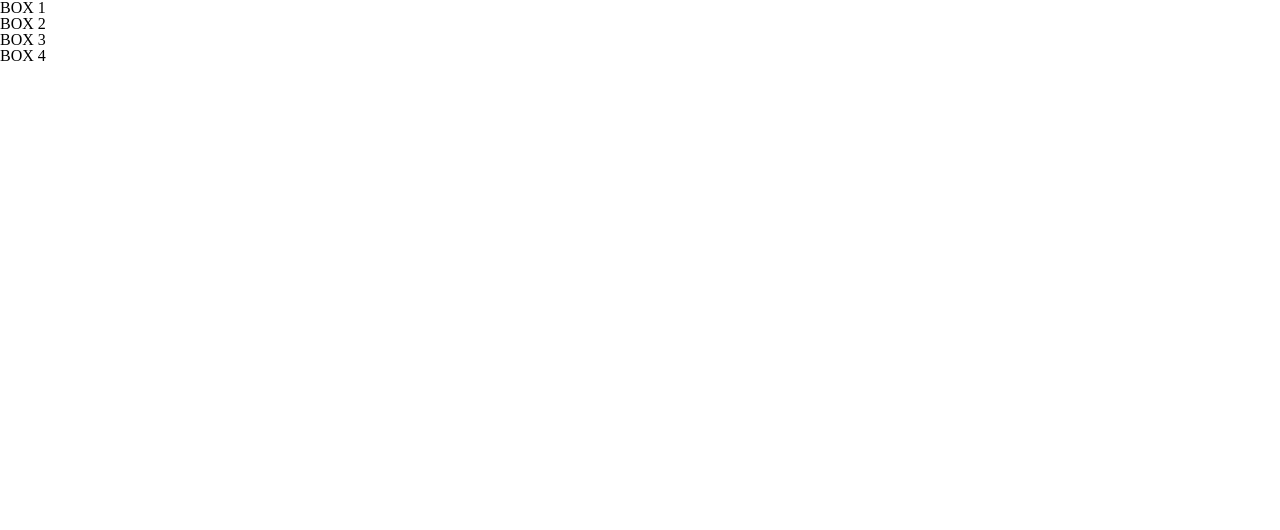
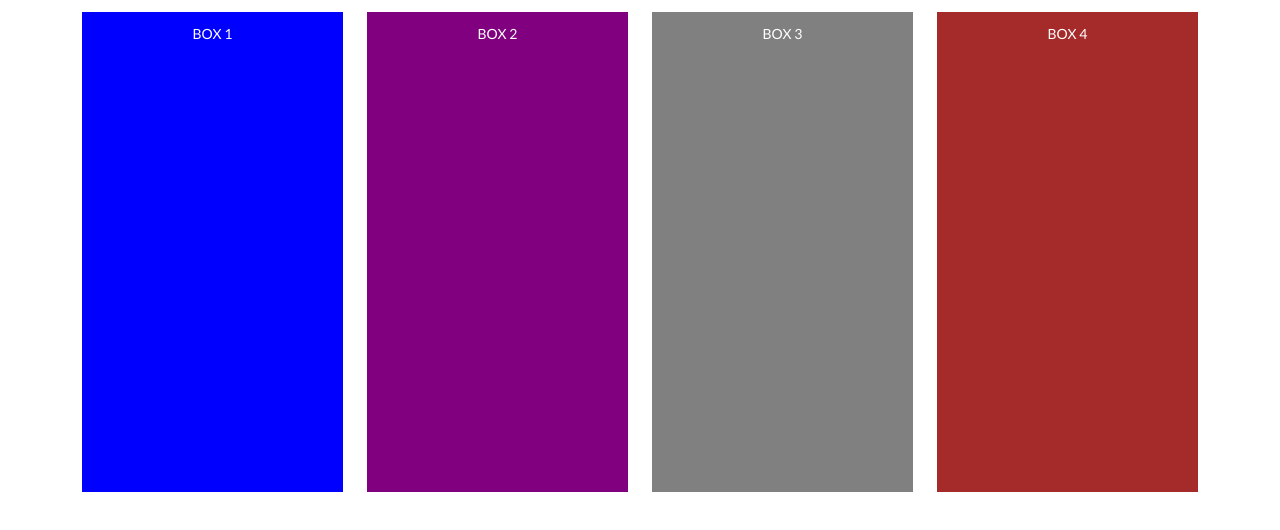
Before and after one commit to luisavm/Valero_Luisa_1056_Project4, a plain HTML site: page index.html in a window 1280 px wide. Drawn offline with Linux system fonts and the light colour scheme.

Commit message:
Adding CSS

```diff
--- a/css/main.css
+++ b/css/main.css
@@ -1,7 +1,89 @@
 @charset "UTF-8";
 /*css Document */
+
+h2
+{ /* Font styles from Google fonts */
+  font-family: 'lato', Helvetica, Arial, sans-serif;
+  font-size: 14px;
+  color: #ffffff;
+  text-align: center;
+}
 
 .hidden
 {
   display: none;
 }
+
+.container
+{
+margin: 0 auto;
+display: flex;
+flex-direction: row;
+flex-wrap: wrap;
+max-width: 1140px;
+}
+
+/*All 4 columns*/
+.box
+{
+padding: 15px;
+margin: 12px;
+height: 450px;
+flex: 1 1 auto;
+}
+
+/*Column 1 should be pink*/
+.box1
+{
+width: 100%;
+background-color: pink;
+}
+
+/*Column 2 should be red*/
+.box2
+{
+width: 100%;
+background-color: red;
+}
+
+/*Column 3 is hidden*/
+.box3
+{
+display: none;
+}
+
+/*Column 4 is hidden*/
+.box4
+{
+display: none;
+
+}
+
+/*All 4 columns  */
+@media screen and (min-width: 641px) {
+.box1
+{
+width: 16%;
+background-color: blue;
+}
+
+.box2
+{
+width: 16%;
+background-color: purple;
+}
+
+.box3
+{
+width: 16%;
+display: block;
+background-color: grey;
+}
+
+.box4
+{
+width: 16%;
+display: block;
+background-color: brown;
+}
+} /*close media screen and min width*/
```
